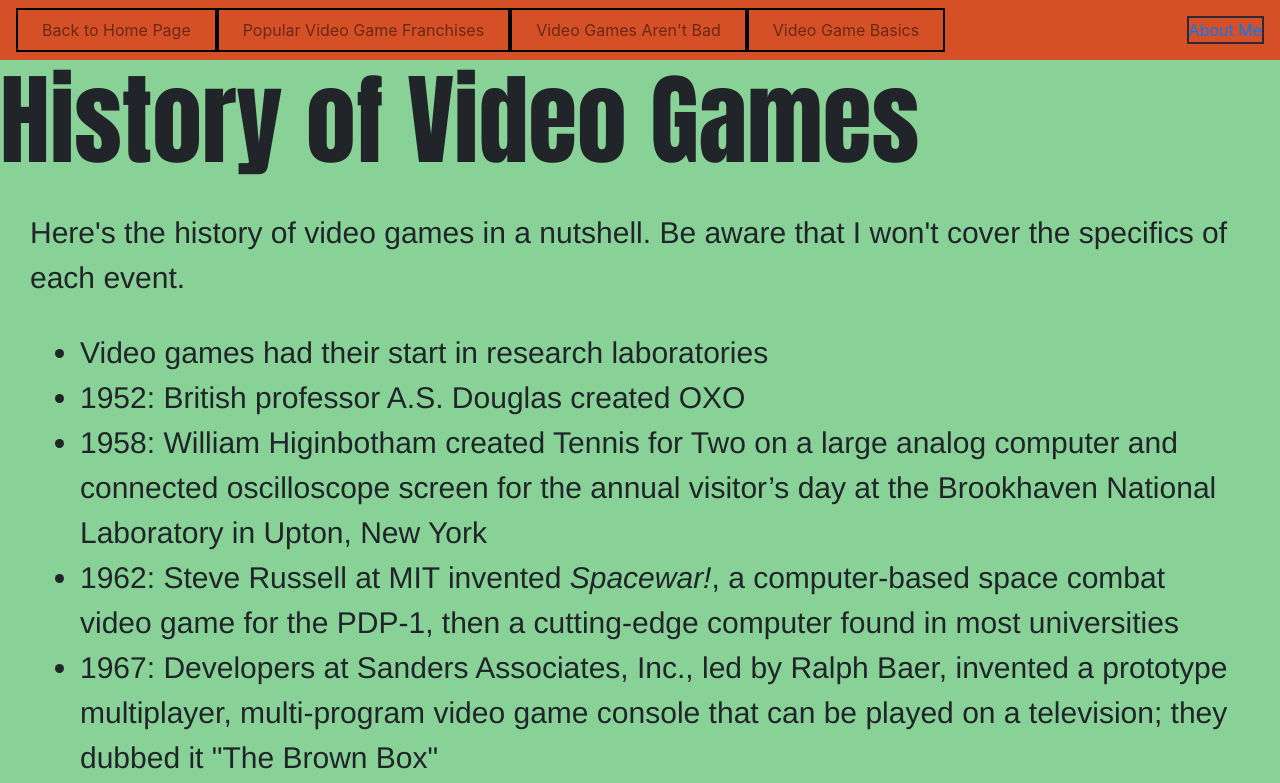
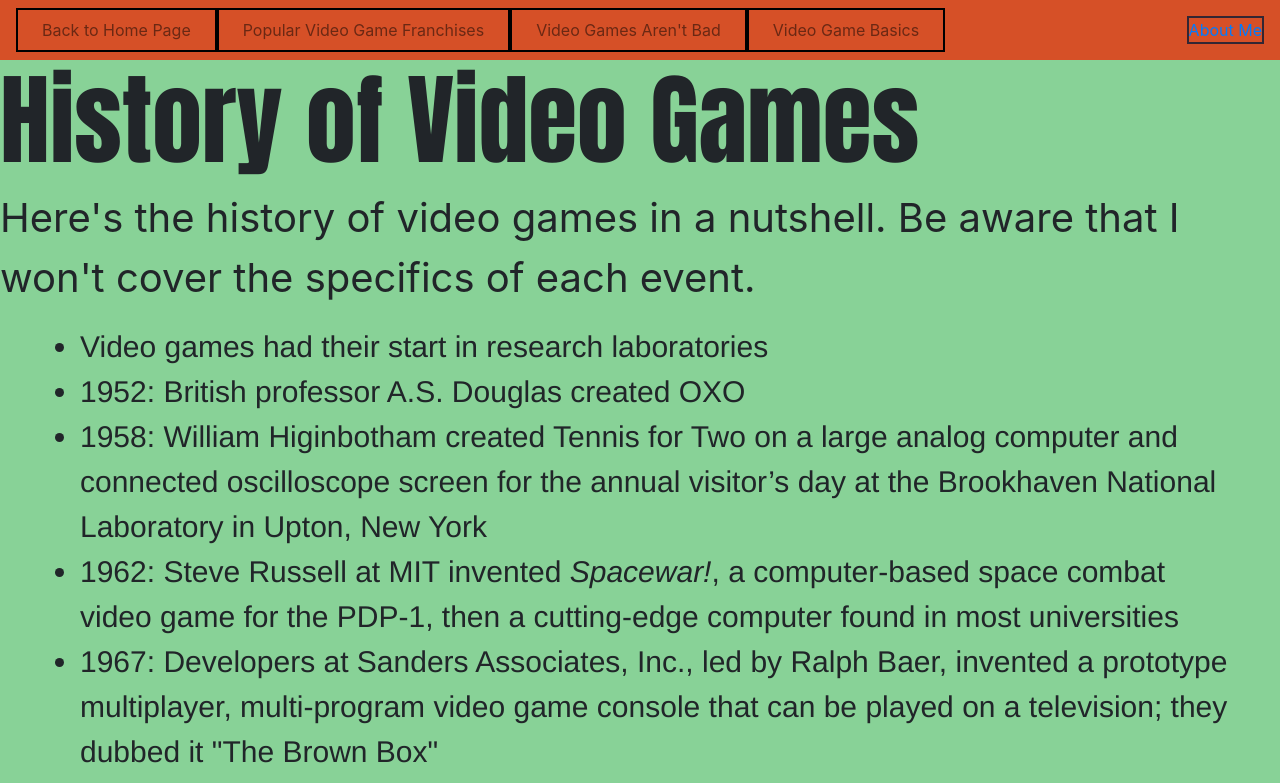
Before and after one commit to John-MissionBit/Portfolio, a plain HTML site: page demo day project/videogamehistory.html in a window 1280 px wide. Shown: the top 783 px of the page. Drawn offline with nearby package versions, Linux system fonts and the light colour scheme.

Commit message:
realized that I added an extra class to css

```diff
--- a/demo day project/videogamefansite.css
+++ b/demo day project/videogamefansite.css
@@ -37,15 +37,10 @@ nav{
     margin-right: auto;
 }
 
-.history{
-    font-size: 40px
+.pHistory{
+    font-size: 40px;
 }
 
-.pHistory{
-    font-family: 'Helvetica';
-    font-size: 30px;
-    margin: 30px;
-}
 .pNotBad{
     font-family: 'Helvetica';
     font-size: 30px;
```
